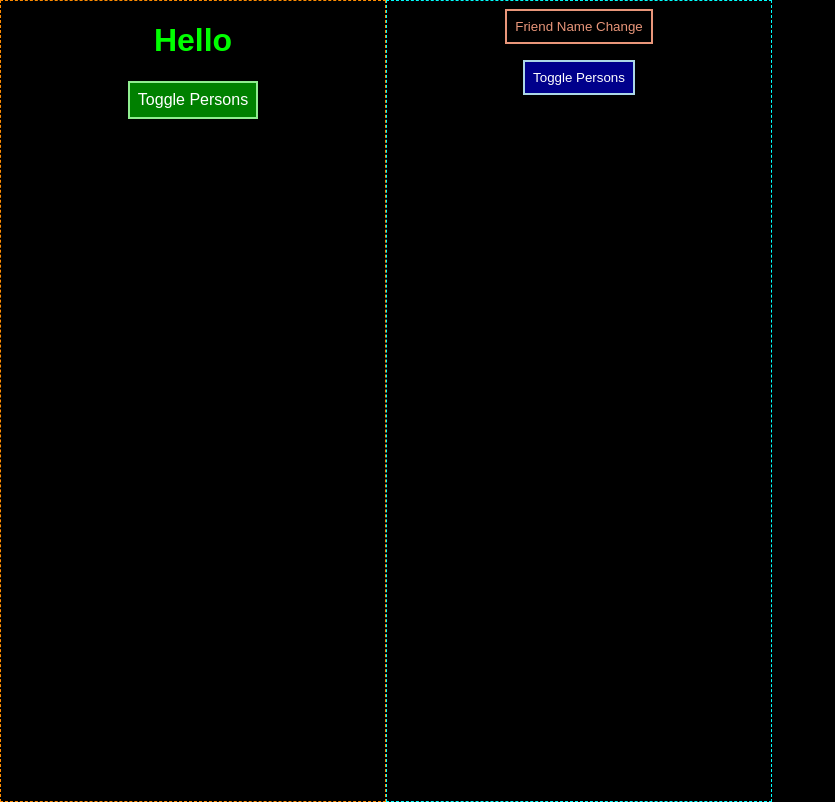
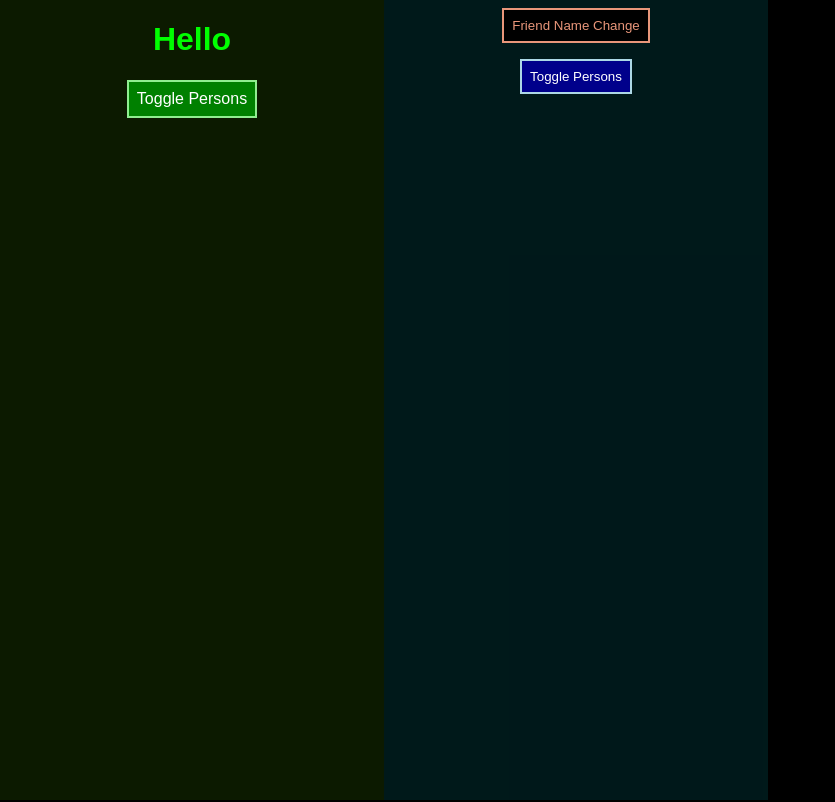
Before and after one commit to BogdanAndrijevski/react-basics, a React (Create React App) app: page / in a window 1280 px wide. Shown: the whole page, without its empty margins (0-835 px from the left). Built offline with nearby package versions, Linux system fonts and the light colour scheme.

Commit message:
ver 1.16 - small css changes

```diff
--- a/src/App.css
+++ b/src/App.css
@@ -1,6 +1,6 @@
-.App {
-  /* text-align: center; */
-}
+/* .App {
+  text-align: center;
+} */
 
 .btnFriendNameChange {
   background-color: black;
@@ -33,15 +33,18 @@ input {
   text-align: center;
   width: 30%;
   float: left;
-  border: 1px dashed darkorange;
+  /* border: 1px dashed darkorange; */
+  background-color: rgb(115, 255, 0, 0.1);
   height: 800px;
+  /* opacity: 0.1; */
 }
 
 .MainForFriend {
   text-align: center;
   float: left;
   width: 30%;
-  border: 1px dashed cyan;
+  /* border: 1px dashed cyan; */
+  background-color: rgb(0, 238, 255, 0.1);
   height: 800px;
 }
 
--- a/src/Friend/Friend.css
+++ b/src/Friend/Friend.css
@@ -1,4 +1,4 @@
-.Friend{
+.Friend {
   width: 60%;
   margin: 16px auto;
   border: 1px solid #ffd000;
@@ -6,5 +6,5 @@
   padding: 16px;
   text-align: center;
   color: orange;
-
+  background-color: black;
 }
--- a/src/Person/Person.css
+++ b/src/Person/Person.css
@@ -5,4 +5,6 @@
     box-shadow: 0 2px 3px #6d9c00;
     padding: 16px;
     text-align: center;
+    background-color: black;
+
 }
```
Lines whose indentation alone changed are shown as unchanged.
